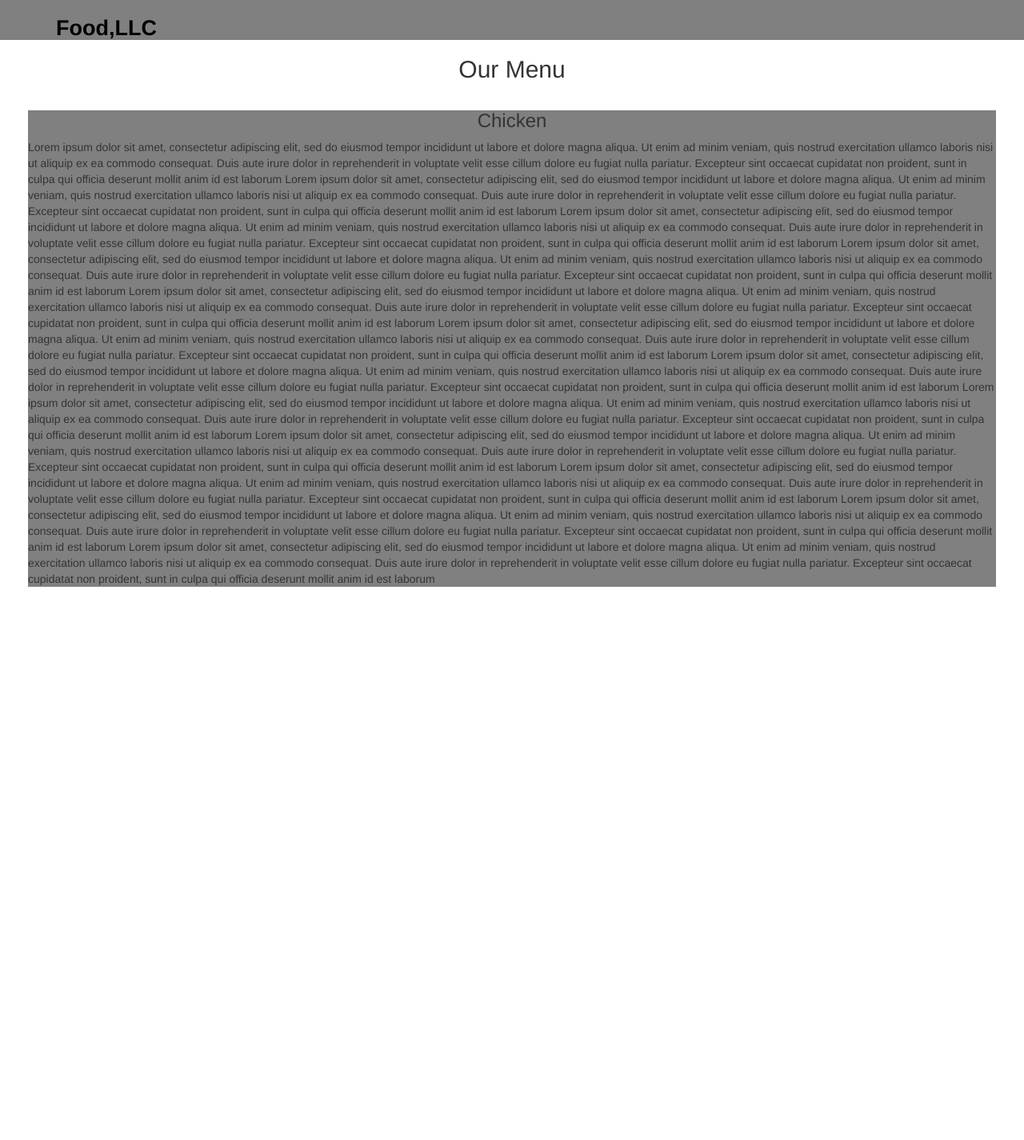
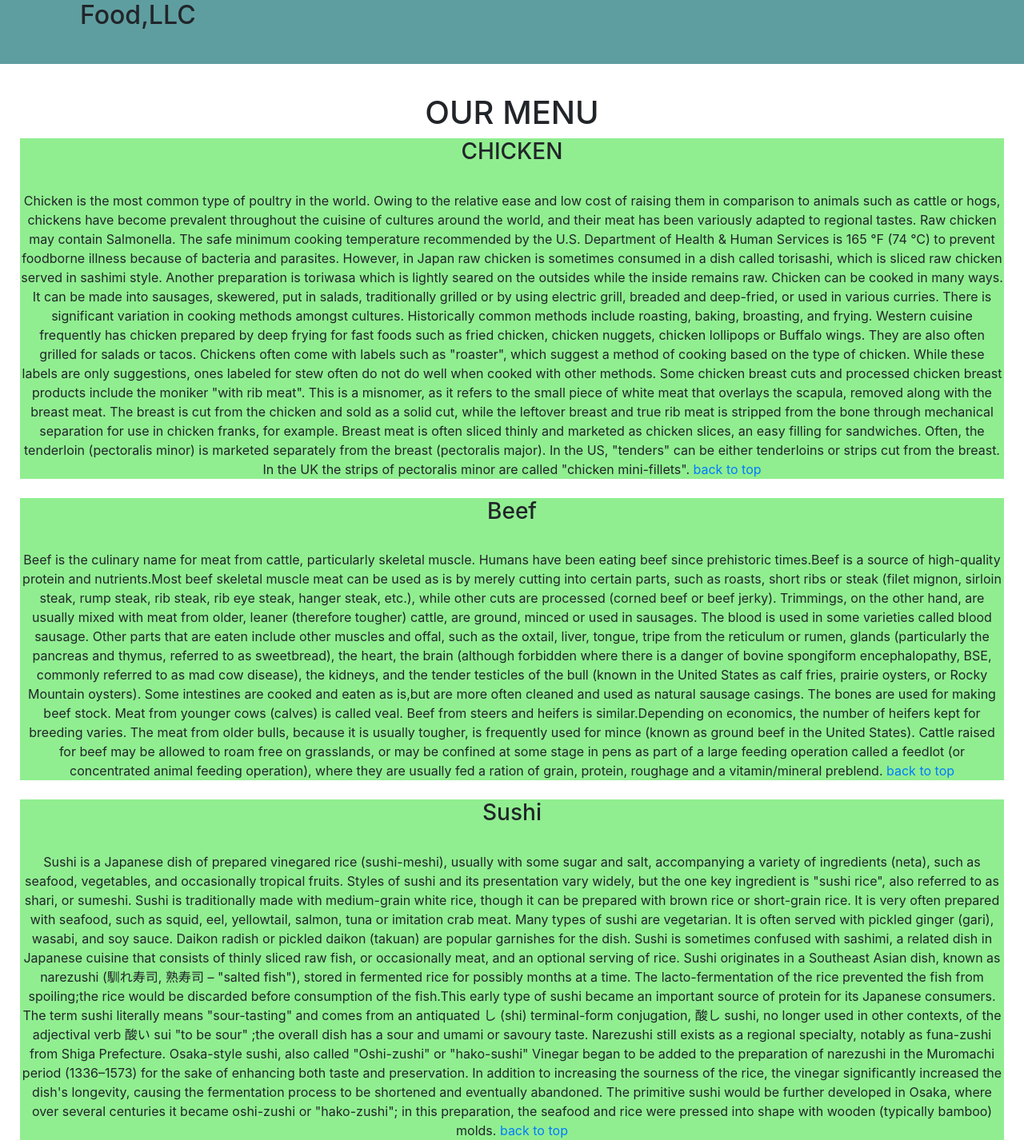
Before and after one commit to snehal3010/coursera-test, a plain HTML site: page mod3_solution/index.html in a window 1280 px wide. Shown: the whole page at 80% size. Before the commit the page ends 800 px from the top, so only its background shows below. Drawn offline with nearby package versions, Linux system fonts and the light colour scheme.

Commit message:
ass3 added

```diff
--- a/mod3_solution/index.html
+++ b/mod3_solution/index.html
@@ -1,60 +1,126 @@
-<!doctype html>
-<html lang="en">
+
+<!DOCTYPE html>
+<html>
 <head>
-    <meta charset="utf-8">
-    <meta http-equiv="X-UA-Compatible" content="IE=edge">
   <meta name="viewport" content="width=device-width, initial-scale=1">
-    <title>Module 3 Solution</title>
-    <link rel="stylesheet" href="css/bootstrap.min.css">
-    <link rel="stylesheet" href="css/styles.css">
+  <link rel="stylesheet" href="https://maxcdn.bootstrapcdn.com/bootstrap/4.5.0/css/bootstrap.min.css">
+   <link rel="stylesheet" href="https://use.fontawesome.com/releases/v5.6.3/css/all.css" integrity="sha384-UHRtZLI+pbxtHCWp1t77Bi1L4ZtiqrqD80Kn4Z8NTSRyMA2Fd33n5dQ8lWUE00s/" crossorigin="anonymous">
+  <script src="https://ajax.googleapis.com/ajax/libs/jquery/3.5.1/jquery.min.js"></script>
+  <script src="https://cdnjs.cloudflare.com/ajax/libs/popper.js/1.16.0/umd/popper.min.js"></script>
+  <script src="https://maxcdn.bootstrapcdn.com/bootstrap/4.5.0/js/bootstrap.min.js"></script>
+<style>
+  body
+  {
+    text-align: left;
+  }
+  h2
+  {float:left;
+    height:66px;
+  }
+  article
+  {margin-left: 25px;
+    margin-right: 25px;
+    background-color: lightgreen;
+    text-align: center;
+  }
+  h1
+  {
+    text-align: center;
+  }
+  @media (min-width: 700px)
+  {
+.a1
+{
+  display: none;
+  }
+}
+@media (max-width: 767px)
+  {
+.a2
+{
+  text-align: center;
+  background-color: white;
+  color: black;
+  }
+}
+nav
+{background-color:cadetblue;
+  height: 80px;
+  width: 100%;
+}
+.st
+{
+  padding: 10px 16px 9px 17px;
+  float:right;
+  background-color:cadetblue;
+  margin-top: -76px;
+  color:black;
+}
+.it
+{
+  float: center;
+  width:100%;
+  background-color:cadetblue;
+}
+.food
+{
+  border: 1px solid;
+  background-color:white;
+}
+h1
+{
+  margin-top: -59px;
+}
+</style>
 </head>
 <body>
-<header>
-    <nav id="header-nav" class="navbar navbar-default">
+<nav>
 <div class="container">
-        <div class="navbar-header">
-            <div class="navbar-brand">
-                <h1>Food,LLC</h1>
-            </div>
-            <button type="button" class="navbar-toggle collapsed" data-toggle="collapse" data-target="#collapsable-nav" aria-expanded="false">
-            <span class="sr-only">Toggle navigation</span>
-            <span class="icon-bar"></span>
-            <span class="icon-bar"></span>
-            <span class="icon-bar"></span>
+  <h2 class="container-lg container-md container-sm" id="top"> Food,LLC </h2></nav>
+  <div class="dropdown">
+  <button type="button" class="a1 fas fa-bars btn btn-dark st" data-toggle="collapse" data-target="#demo">
   </button>
+  <div id="demo" class="a2 collapse container-xs it">
+ <a class="dropdown-item food" href="#chicken">chicken</a>
+      <a class="dropdown-item food" href="#beef">beef</a>
+      <a class="dropdown-item food" href="#sushi">sushi</a>
   </div>
 </div>
-            <div id="collapsable-nav" class="collapse navbar-collapse">
-                <div class="visible-xs" >
-                <div class="s"class="text-center">Chicken</div>
-                <div class="s"class="text-center">Beef</div>
-                <div class="s"class="text-center">Sushi</div>
+
+<h1><br><br>OUR MENU</h1>
 </div>
+<div>
+<article id="chicken"><h3>CHICKEN</h3><br>
+Chicken is the most common type of poultry in the world. Owing to the relative ease and low cost of raising them in comparison to animals such as cattle or hogs, chickens have become prevalent throughout the cuisine of cultures around the world, and their meat has been variously adapted to regional tastes.
+Raw chicken may contain Salmonella. The safe minimum cooking temperature recommended by the U.S. Department of Health & Human Services is 165 °F (74 °C) to prevent foodborne illness because of bacteria and parasites. However, in Japan raw chicken is sometimes consumed in a dish called torisashi, which is sliced raw chicken served in sashimi style. Another preparation is toriwasa which is lightly seared on the outsides while the inside remains raw.
 
-    </nav>
-</header>
-<h2 class="text-center">Our Menu</h2>
+Chicken can be cooked in many ways. It can be made into sausages, skewered, put in salads, traditionally grilled or by using electric grill, breaded and deep-fried, or used in various curries. There is significant variation in cooking methods amongst cultures. Historically common methods include roasting, baking, broasting, and frying. Western cuisine frequently has chicken prepared by deep frying for fast foods such as fried chicken, chicken nuggets, chicken lollipops or Buffalo wings. They are also often grilled for salads or tacos.
 
-<section class=a>
-    <h3 class="text-center">Chicken</h3>
-    Lorem ipsum dolor sit amet, consectetur adipiscing elit, sed do eiusmod tempor incididunt ut labore et dolore magna aliqua. Ut enim ad minim veniam, quis nostrud exercitation ullamco laboris nisi ut aliquip ex ea commodo consequat. Duis aute irure dolor in reprehenderit in voluptate velit esse cillum dolore eu fugiat nulla pariatur. Excepteur sint occaecat cupidatat non proident, sunt in culpa qui officia deserunt mollit anim id est laborum
-    Lorem ipsum dolor sit amet, consectetur adipiscing elit, sed do eiusmod tempor incididunt ut labore et dolore magna aliqua. Ut enim ad minim veniam, quis nostrud exercitation ullamco laboris nisi ut aliquip ex ea commodo consequat. Duis aute irure dolor in reprehenderit in voluptate velit esse cillum dolore eu fugiat nulla pariatur. Excepteur sint occaecat cupidatat non proident, sunt in culpa qui officia deserunt mollit anim id est laborum
-    Lorem ipsum dolor sit amet, consectetur adipiscing elit, sed do eiusmod tempor incididunt ut labore et dolore magna aliqua. Ut enim ad minim veniam, quis nostrud exercitation ullamco laboris nisi ut aliquip ex ea commodo consequat. Duis aute irure dolor in reprehenderit in voluptate velit esse cillum dolore eu fugiat nulla pariatur. Excepteur sint occaecat cupidatat non proident, sunt in culpa qui officia deserunt mollit anim id est laborum
-    Lorem ipsum dolor sit amet, consectetur adipiscing elit, sed do eiusmod tempor incididunt ut labore et dolore magna aliqua. Ut enim ad minim veniam, quis nostrud exercitation ullamco laboris nisi ut aliquip ex ea commodo consequat. Duis aute irure dolor in reprehenderit in voluptate velit esse cillum dolore eu fugiat nulla pariatur. Excepteur sint occaecat cupidatat non proident, sunt in culpa qui officia deserunt mollit anim id est laborum
-    Lorem ipsum dolor sit amet, consectetur adipiscing elit, sed do eiusmod tempor incididunt ut labore et dolore magna aliqua. Ut enim ad minim veniam, quis nostrud exercitation ullamco laboris nisi ut aliquip ex ea commodo consequat. Duis aute irure dolor in reprehenderit in voluptate velit esse cillum dolore eu fugiat nulla pariatur. Excepteur sint occaecat cupidatat non proident, sunt in culpa qui officia deserunt mollit anim id est laborum
-    Lorem ipsum dolor sit amet, consectetur adipiscing elit, sed do eiusmod tempor incididunt ut labore et dolore magna aliqua. Ut enim ad minim veniam, quis nostrud exercitation ullamco laboris nisi ut aliquip ex ea commodo consequat. Duis aute irure dolor in reprehenderit in voluptate velit esse cillum dolore eu fugiat nulla pariatur. Excepteur sint occaecat cupidatat non proident, sunt in culpa qui officia deserunt mollit anim id est laborum
-    Lorem ipsum dolor sit amet, consectetur adipiscing elit, sed do eiusmod tempor incididunt ut labore et dolore magna aliqua. Ut enim ad minim veniam, quis nostrud exercitation ullamco laboris nisi ut aliquip ex ea commodo consequat. Duis aute irure dolor in reprehenderit in voluptate velit esse cillum dolore eu fugiat nulla pariatur. Excepteur sint occaecat cupidatat non proident, sunt in culpa qui officia deserunt mollit anim id est laborum
-    Lorem ipsum dolor sit amet, consectetur adipiscing elit, sed do eiusmod tempor incididunt ut labore et dolore magna aliqua. Ut enim ad minim veniam, quis nostrud exercitation ullamco laboris nisi ut aliquip ex ea commodo consequat. Duis aute irure dolor in reprehenderit in voluptate velit esse cillum dolore eu fugiat nulla pariatur. Excepteur sint occaecat cupidatat non proident, sunt in culpa qui officia deserunt mollit anim id est laborum
-    Lorem ipsum dolor sit amet, consectetur adipiscing elit, sed do eiusmod tempor incididunt ut labore et dolore magna aliqua. Ut enim ad minim veniam, quis nostrud exercitation ullamco laboris nisi ut aliquip ex ea commodo consequat. Duis aute irure dolor in reprehenderit in voluptate velit esse cillum dolore eu fugiat nulla pariatur. Excepteur sint occaecat cupidatat non proident, sunt in culpa qui officia deserunt mollit anim id est laborum
-    Lorem ipsum dolor sit amet, consectetur adipiscing elit, sed do eiusmod tempor incididunt ut labore et dolore magna aliqua. Ut enim ad minim veniam, quis nostrud exercitation ullamco laboris nisi ut aliquip ex ea commodo consequat. Duis aute irure dolor in reprehenderit in voluptate velit esse cillum dolore eu fugiat nulla pariatur. Excepteur sint occaecat cupidatat non proident, sunt in culpa qui officia deserunt mollit anim id est laborum
-    Lorem ipsum dolor sit amet, consectetur adipiscing elit, sed do eiusmod tempor incididunt ut labore et dolore magna aliqua. Ut enim ad minim veniam, quis nostrud exercitation ullamco laboris nisi ut aliquip ex ea commodo consequat. Duis aute irure dolor in reprehenderit in voluptate velit esse cillum dolore eu fugiat nulla pariatur. Excepteur sint occaecat cupidatat non proident, sunt in culpa qui officia deserunt mollit anim id est laborum
-    Lorem ipsum dolor sit amet, consectetur adipiscing elit, sed do eiusmod tempor incididunt ut labore et dolore magna aliqua. Ut enim ad minim veniam, quis nostrud exercitation ullamco laboris nisi ut aliquip ex ea commodo consequat. Duis aute irure dolor in reprehenderit in voluptate velit esse cillum dolore eu fugiat nulla pariatur. Excepteur sint occaecat cupidatat non proident, sunt in culpa qui officia deserunt mollit anim id est laborum
-</section>
+Chickens often come with labels such as "roaster", which suggest a method of cooking based on the type of chicken. While these labels are only suggestions, ones labeled for stew often do not do well when cooked with other methods.
 
+Some chicken breast cuts and processed chicken breast products include the moniker "with rib meat". This is a misnomer, as it refers to the small piece of white meat that overlays the scapula, removed along with the breast meat. The breast is cut from the chicken and sold as a solid cut, while the leftover breast and true rib meat is stripped from the bone through mechanical separation for use in chicken franks, for example. Breast meat is often sliced thinly and marketed as chicken slices, an easy filling for sandwiches. Often, the tenderloin (pectoralis minor) is marketed separately from the breast (pectoralis major). In the US, "tenders" can be either tenderloins or strips cut from the breast. In the UK the strips of pectoralis minor are called "chicken mini-fillets".
+<a href="#top">back to top</a>
+</article></div>
+<br>
+<div>
+<article id="beef"><h3>Beef</h3><br>
+  Beef is the culinary name for meat from cattle, particularly skeletal muscle. Humans have been eating beef since prehistoric times.Beef is a source of high-quality protein and nutrients.Most beef skeletal muscle meat can be used as is by merely cutting into certain parts, such as roasts, short ribs or steak (filet mignon, sirloin steak, rump steak, rib steak, rib eye steak, hanger steak, etc.), while other cuts are processed (corned beef or beef jerky). Trimmings, on the other hand, are usually mixed with meat from older, leaner (therefore tougher) cattle, are ground, minced or used in sausages. The blood is used in some varieties called blood sausage. Other parts that are eaten include other muscles and offal, such as the oxtail, liver, tongue, tripe from the reticulum or rumen, glands (particularly the pancreas and thymus, referred to as sweetbread), the heart, the brain (although forbidden where there is a danger of bovine spongiform encephalopathy, BSE, commonly referred to as mad cow disease), the kidneys, and the tender testicles of the bull (known in the United States as calf fries, prairie oysters, or Rocky Mountain oysters). Some intestines are cooked and eaten as is,but are more often cleaned and used as natural sausage casings. The bones are used for making beef stock. Meat from younger cows (calves) is called veal.
+  Beef from steers and heifers is similar.Depending on economics, the number of heifers kept for breeding varies. The meat from older bulls, because it is usually tougher, is frequently used for mince (known as ground beef in the United States). Cattle raised for beef may be allowed to roam free on grasslands, or may be confined at some stage in pens as part of a large feeding operation called a feedlot (or concentrated animal feeding operation), where they are usually fed a ration of grain, protein, roughage and a vitamin/mineral preblend.
+  <a href="#top">back to top</a>
+</article></div>
+<br>
+<div>
+<article id="sushi"><h3>Sushi</h3><br>
+  Sushi is a Japanese dish of prepared vinegared rice (sushi-meshi), usually with some sugar and salt, accompanying a variety of ingredients (neta), such as seafood, vegetables, and occasionally tropical fruits. Styles of sushi and its presentation vary widely, but the one key ingredient is "sushi rice", also referred to as shari, or sumeshi.
 
-  <!-- jQuery (Bootstrap JS plugins depend on it) -->
-  <script src="js/jquery-1.11.3.min.js"></script>
-  <script src="js/bootstrap.min.js"></script>
-  <script src="js/script.js"></script>
+Sushi is traditionally made with medium-grain white rice, though it can be prepared with brown rice or short-grain rice. It is very often prepared with seafood, such as squid, eel, yellowtail, salmon, tuna or imitation crab meat. Many types of sushi are vegetarian. It is often served with pickled ginger (gari), wasabi, and soy sauce. Daikon radish or pickled daikon (takuan) are popular garnishes for the dish.
+
+Sushi is sometimes confused with sashimi, a related dish in Japanese cuisine that consists of thinly sliced raw fish, or occasionally meat, and an optional serving of rice.
+Sushi originates in a Southeast Asian dish, known as narezushi (馴れ寿司, 熟寿司 – "salted fish"), stored in fermented rice for possibly months at a time. The lacto-fermentation of the rice prevented the fish from spoiling;the rice would be discarded before consumption of the fish.This early type of sushi became an important source of protein for its Japanese consumers. The term sushi literally means "sour-tasting" and comes from an antiquated し (shi) terminal-form conjugation, 酸し sushi, no longer used in other contexts, of the adjectival verb 酸い sui "to be sour" ;the overall dish has a sour and umami or savoury taste. Narezushi still exists as a regional specialty, notably as funa-zushi from Shiga Prefecture.
+Osaka-style sushi, also called "Oshi-zushi" or "hako-sushi"
+Vinegar began to be added to the preparation of narezushi in the Muromachi period (1336–1573) for the sake of enhancing both taste and preservation. In addition to increasing the sourness of the rice, the vinegar significantly increased the dish's longevity, causing the fermentation process to be shortened and eventually abandoned. The primitive sushi would be further developed in Osaka, where over several centuries it became oshi-zushi or "hako-zushi"; in this preparation, the seafood and rice were pressed into shape with wooden (typically bamboo) molds.
+<a href="#top">back to top</a>
+</article></div>
+
 </body>
 </html>
```
Lines whose indentation alone changed are shown as unchanged.
